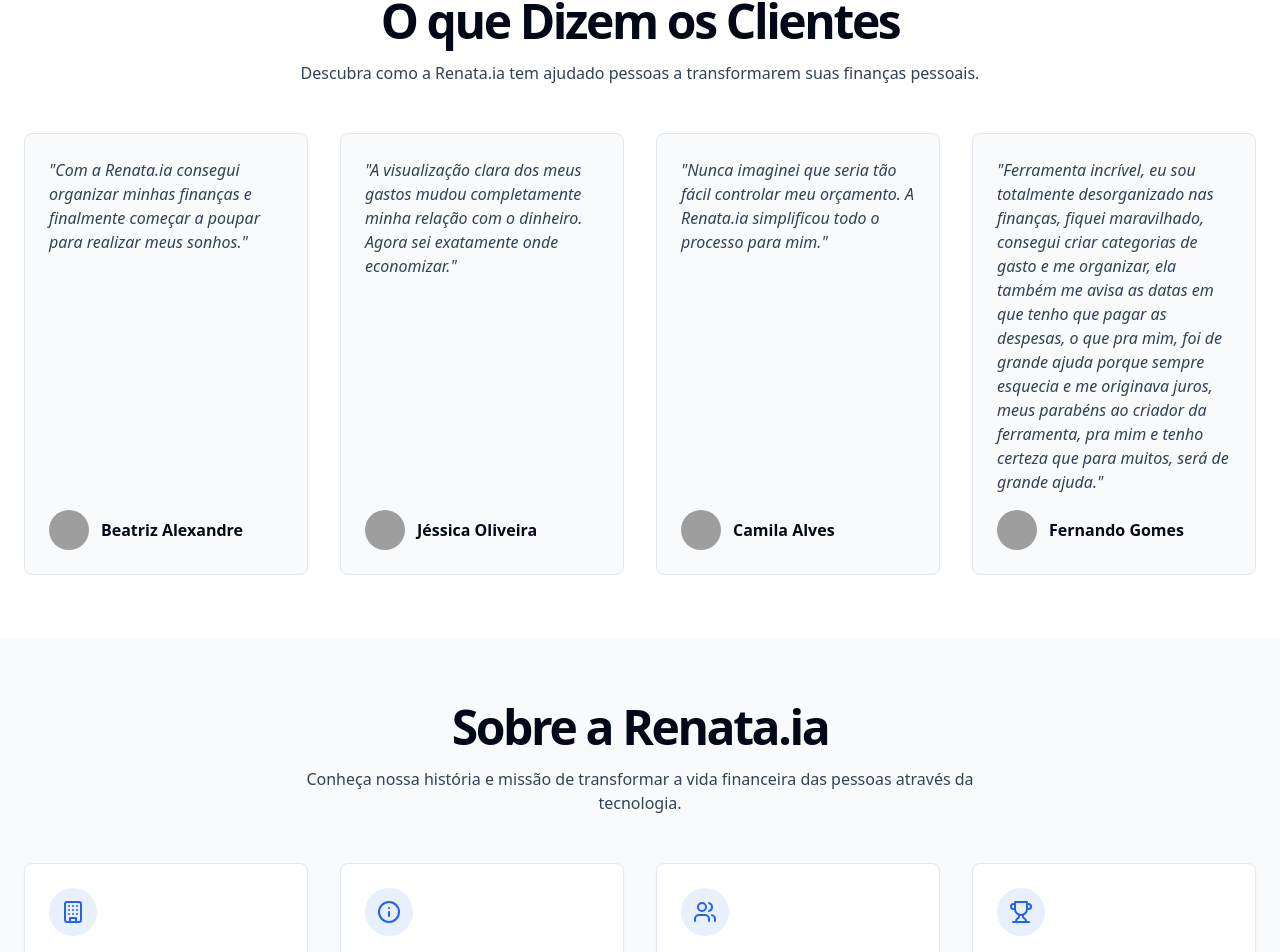
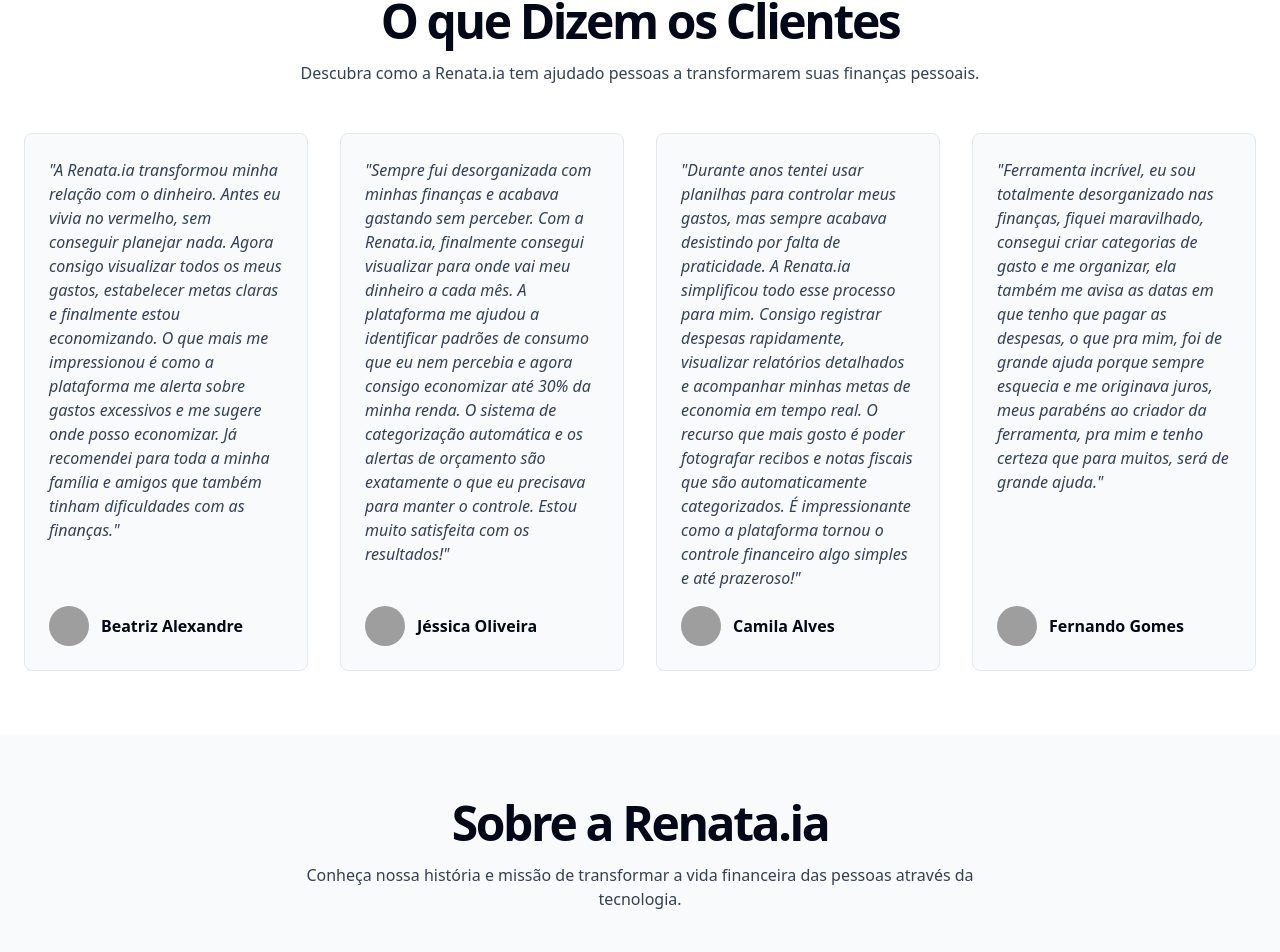
Before and after one commit to michelctb/renata-ia, a React (Vite) app: page / in a window 1280 px wide. Shown: the part 1974-2926 px from the top of the page. Built offline with nearby package versions, Linux system fonts and the light colour scheme; no server answers; grey boxes are pictures that could not be loaded.

Commit message:
Refactor client testimonials
Rewrite the testimonials of Beatriz, Jéssica, and Camila to match the length of Fernando Gomes's testimonial.

```diff
--- a/src/components/landing/ClienteDepoimentos.tsx
+++ b/src/components/landing/ClienteDepoimentos.tsx
@@ -17,15 +17,15 @@ const ClienteDepoimentos = () => {
 
         <div className="grid gap-8 md:grid-cols-2 lg:grid-cols-4">
           <ClienteTestimonialCard
-            quote="Com a Renata.ia consegui organizar minhas finanças e finalmente começar a poupar para realizar meus sonhos."
+            quote="A Renata.ia transformou minha relação com o dinheiro. Antes eu vivia no vermelho, sem conseguir planejar nada. Agora consigo visualizar todos os meus gastos, estabelecer metas claras e finalmente estou economizando. O que mais me impressionou é como a plataforma me alerta sobre gastos excessivos e me sugere onde posso economizar. Já recomendei para toda a minha família e amigos que também tinham dificuldades com as finanças."
             author="Beatriz Alexandre"
           />
           <ClienteTestimonialCard
-            quote="A visualização clara dos meus gastos mudou completamente minha relação com o dinheiro. Agora sei exatamente onde economizar."
+            quote="Sempre fui desorganizada com minhas finanças e acabava gastando sem perceber. Com a Renata.ia, finalmente consegui visualizar para onde vai meu dinheiro a cada mês. A plataforma me ajudou a identificar padrões de consumo que eu nem percebia e agora consigo economizar até 30% da minha renda. O sistema de categorização automática e os alertas de orçamento são exatamente o que eu precisava para manter o controle. Estou muito satisfeita com os resultados!"
             author="Jéssica Oliveira"
           />
           <ClienteTestimonialCard
-            quote="Nunca imaginei que seria tão fácil controlar meu orçamento. A Renata.ia simplificou todo o processo para mim."
+            quote="Durante anos tentei usar planilhas para controlar meus gastos, mas sempre acabava desistindo por falta de praticidade. A Renata.ia simplificou todo esse processo para mim. Consigo registrar despesas rapidamente, visualizar relatórios detalhados e acompanhar minhas metas de economia em tempo real. O recurso que mais gosto é poder fotografar recibos e notas fiscais que são automaticamente categorizados. É impressionante como a plataforma tornou o controle financeiro algo simples e até prazeroso!"
             author="Camila Alves"
           />
           <ClienteTestimonialCard
```
